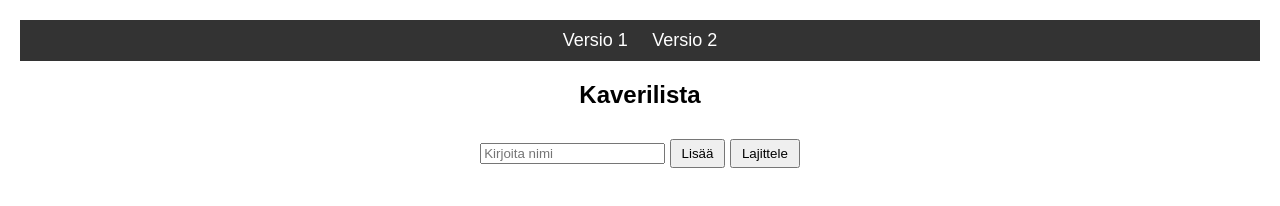
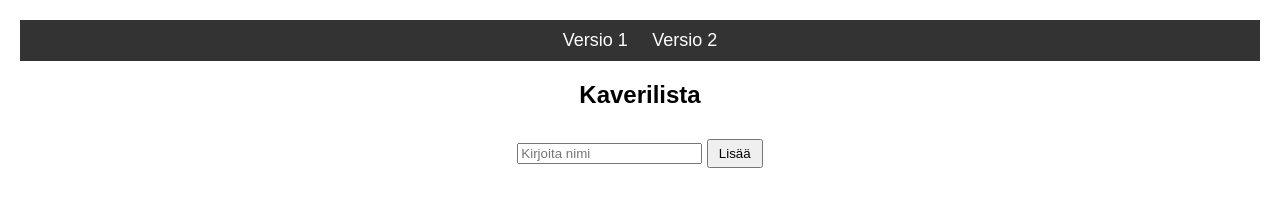
Before and after one commit to Nicler2007/Kaverilista-JS, a plain HTML site: page Kaverilista-peli-JS/versio2.html in a window 1280 px wide. Drawn offline with Linux system fonts and the light colour scheme.

Commit message:
kaikki kuntoon

```diff
--- a/part1/versio2.html
+++ b/Kaverilista-peli-JS/versio2.html
@@ -50,7 +50,6 @@
     <h2>Kaverilista</h2>
     <input type="text" id="nameInput" placeholder="Kirjoita nimi">
     <button onclick="addFriend()">Lisää</button>
-    <button onclick="sortFriends()">Lajittele</button>
     <ul id="friend-list"></ul>
 
     <script src="main2.js"></script>
```
Also changed, not shown: Kaverilista-peli-JS/main.js (renamed from part1/main.js), Kaverilista-peli-JS/main2.js (renamed from part1/main2.js), Kaverilista-peli-JS/versio1.html (renamed from part1/versio1.html).
